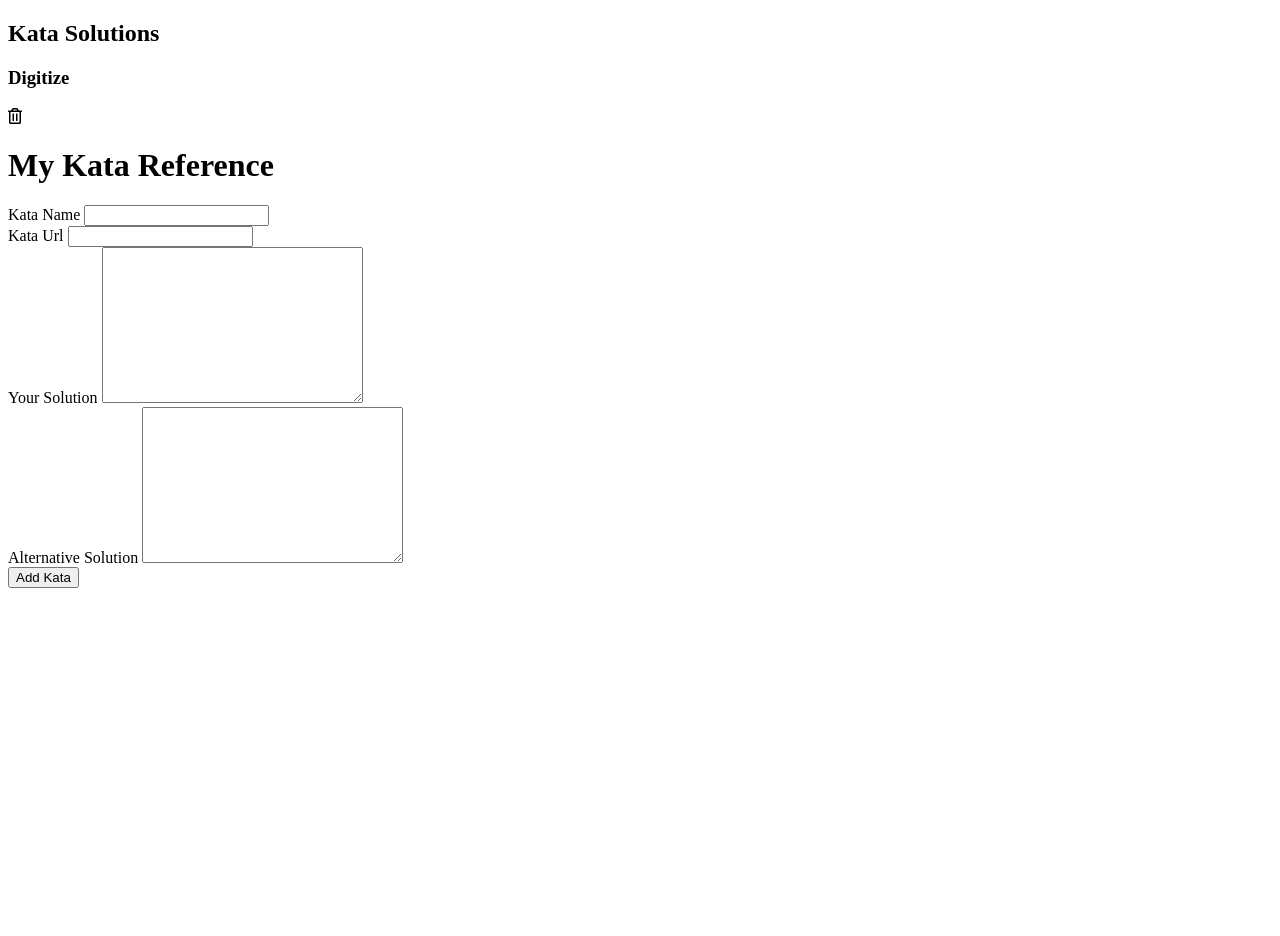
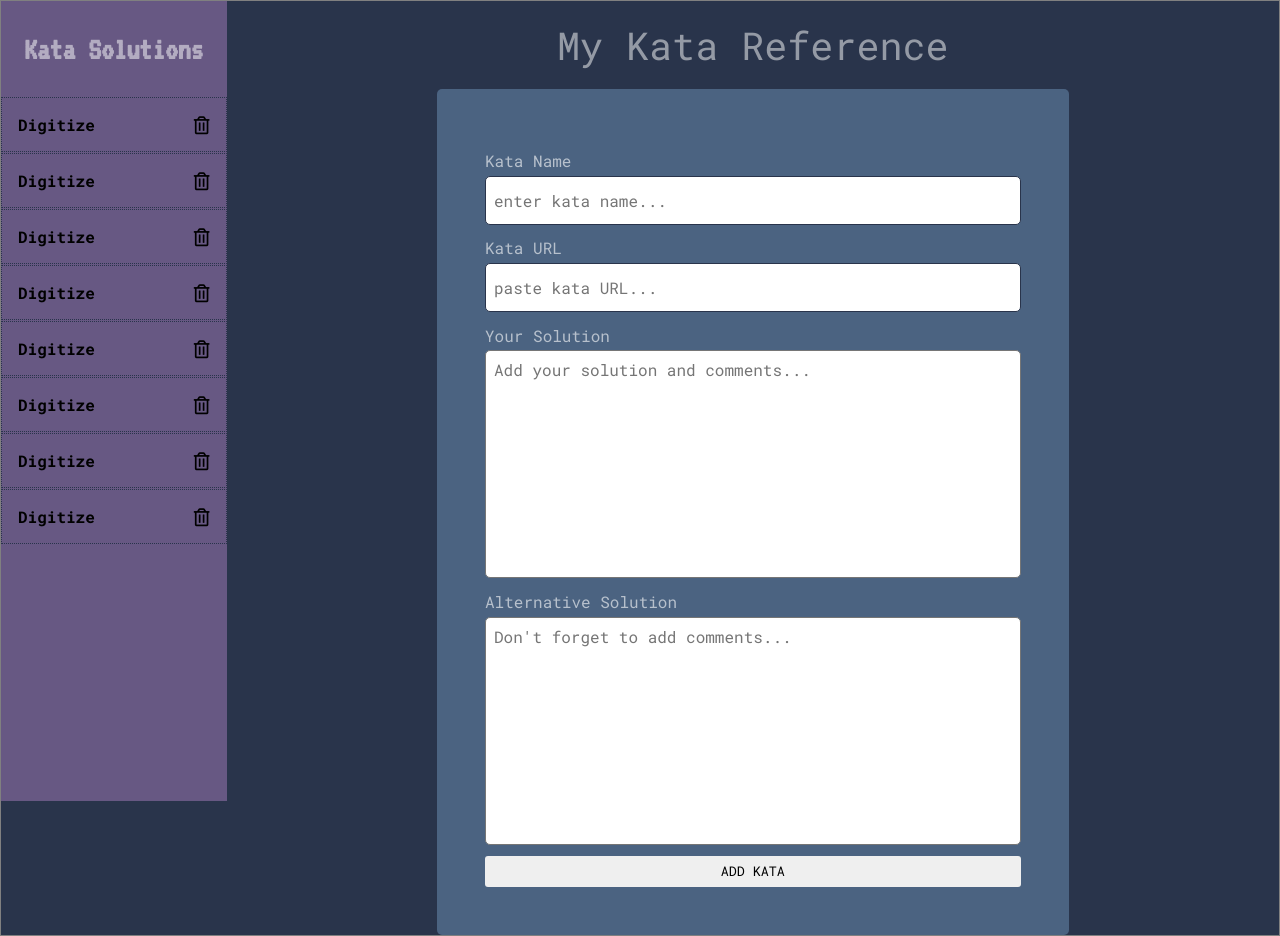
Before and after one commit to shmula1308/CodeWars-Kata-Reference-App-Object-Oriented, a plain HTML site: page index.html in a window 1280 px wide. Before the commit the page ends 800 px from the top, so only its background shows below. Drawn offline with Linux system fonts and the light colour scheme.

Commit message:
css update

```diff
--- a/css/styles.css
+++ b/css/styles.css
@@ -0,0 +1,155 @@
+/* COLOR PALETTE */
+:root {
+  --primary-color: #29344b;
+  --secondary-color: #675883;
+  --tertiary-color: #4b6381;
+  --shadow: rgba(0, 0, 0, 0.12) 0px 1px 3px, rgba(0, 0, 0, 0.24) 0px 1px 2px;
+  --br: 5px;
+}
+
+/* RESETS */
+
+*,
+::before,
+::after {
+  box-sizing: border-box;
+}
+
+body {
+  margin: 0;
+  font-family: "Roboto Mono", monospace;
+  background-color: var(--primary-color);
+}
+
+input[type="text"] {
+  border: none;
+  border: 1px solid var(--primary-color);
+  font-family: inherit;
+  font-size: 1rem;
+  padding: 0.8em 0.5em;
+  border-radius: var(--br);
+  background-color: ;
+}
+
+textarea {
+  font-family: inherit;
+  font-size: 1rem;
+  padding: 0.5em;
+  border-radius: var(--br);
+  resize: none;
+}
+
+label {
+  margin: 0.8em 0 0.3em 0;
+  color: rgba(255, 255, 255, 0.6);
+}
+
+/* GENERAL STYLING */
+
+h1,
+h2,
+h3,
+h4 {
+  margin: 0;
+}
+
+.katas-side-menu {
+  display: flex;
+  flex-direction: column;
+}
+.side-menu-title {
+  font-family: "VT323", monospace;
+  font-size: 2rem;
+  color: rgba(255, 255, 255, 0.5);
+  text-align: center;
+  margin: 1em 0;
+}
+
+.main-title {
+  font-size: 2.4rem;
+  font-weight: 400;
+  color: rgba(255, 255, 255, 0.5);
+  text-align: center;
+  margin: 0.5em 0 0.5em 0;
+}
+
+.kata {
+  display: flex;
+  justify-content: space-between;
+  align-items: center;
+  padding: 1em;
+  margin-bottom: 1px;
+  border: 1px dotted var(--primary-color);
+  cursor: pointer;
+}
+
+.kata:hover {
+  background-color: rgb(75, 99, 129);
+}
+
+.kata-title {
+  font-size: 1rem;
+}
+
+.delete {
+  transition: 0.3s ease;
+  font-size: 18px;
+}
+
+.delete:active {
+  transform: scale(0.9);
+}
+.delete:hover {
+  color: cyan;
+}
+
+/* BUTTONS */
+
+input[type="submit"] {
+  border: none;
+  display: inline-block;
+  width: 100%;
+  padding: 0.5em 0;
+  margin-top: 0.8em;
+  font-family: inherit;
+  border-radius: 3px;
+  outline: none;
+}
+
+input[type="submit"]:active {
+  transform: scale(0.995);
+}
+
+/* LAYOUT */
+
+.app-container {
+  display: grid;
+  grid-template-columns: 1.5fr 7fr;
+  border: 1px solid gray;
+}
+
+.katas-side-menu {
+  height: 100vh;
+  background-color: var(--secondary-color);
+}
+
+.form-container {
+  width: 60%;
+  margin: 0 auto;
+  display: flex;
+  justify-content: center;
+  align-items: center;
+  background-color: var(--tertiary-color);
+  border-radius: var(--br);
+  padding: 3em;
+}
+
+form {
+  width: 600px;
+}
+
+.form-group {
+  width: 100%;
+  display: flex;
+  flex-direction: column;
+}
--- a/index.html
+++ b/index.html
@@ -11,11 +11,11 @@
       integrity="sha384-SZXxX4whJ79/gErwcOYf+zWLeJdY/qpuqC4cAa9rOGUstPomtqpuNWT9wdPEn2fk"
       crossorigin="anonymous"
     />
+    <link rel="preconnect" href="https://fonts.gstatic.com" />
     <link
-      href="https://fonts.googleapis.com/css2?family=VT323&display=swap"
+      href="https://fonts.googleapis.com/css2?family=Roboto+Mono:wght@100;400;700&family=VT323&display=swap"
       rel="stylesheet"
     />
-    <!-- font-family: 'VT323', monospace; -->
     <link rel="stylesheet" href="css/styles.css" />
     <script src="js/script.js" defer></script>
     <title>CodeWars Kata Reference</title>
@@ -28,29 +28,81 @@
           <h3 class="kata-title">Digitize</h3>
           <i class="far fa-trash-alt delete"></i>
         </div>
+        <div class="kata">
+          <h3 class="kata-title">Digitize</h3>
+          <i class="far fa-trash-alt delete"></i>
+        </div>
+        <div class="kata">
+          <h3 class="kata-title">Digitize</h3>
+          <i class="far fa-trash-alt delete"></i>
+        </div>
+        <div class="kata">
+          <h3 class="kata-title">Digitize</h3>
+          <i class="far fa-trash-alt delete"></i>
+        </div>
+        <div class="kata">
+          <h3 class="kata-title">Digitize</h3>
+          <i class="far fa-trash-alt delete"></i>
+        </div>
+        <div class="kata">
+          <h3 class="kata-title">Digitize</h3>
+          <i class="far fa-trash-alt delete"></i>
+        </div>
+        <div class="kata">
+          <h3 class="kata-title">Digitize</h3>
+          <i class="far fa-trash-alt delete"></i>
+        </div>
+        <div class="kata">
+          <h3 class="kata-title">Digitize</h3>
+          <i class="far fa-trash-alt delete"></i>
+        </div>
       </div>
       <main>
         <div class="background-image"></div>
         <h1 class="main-title">My Kata Reference</h1>
+        <div class="form-container">
           <form id="kata-form">
             <div class="form-group">
               <label for="kata-name">Kata Name</label>
-            <input type="text" id="kata-name" class="form-control" />
+              <input
+                type="text"
+                id="kata-name"
+                class="form-control"
+                placeholder="enter kata name..."
+              />
             </div>
             <div class="form-group">
-            <label for="kata-url">Kata Url</label>
-            <input type="text" id="kata-url" class="form-control" />
+              <label for="kata-url">Kata URL</label>
+              <input
+                type="text"
+                id="kata-url"
+                class="form-control"
+                placeholder="paste kata URL..."
+              />
             </div>
             <div class="form-group">
               <label for="kata-url">Your Solution</label>
-            <textarea name="" id="" cols="30" rows="10"></textarea>
+              <textarea
+                name=""
+                id=""
+                cols="30"
+                rows="10"
+                placeholder="Add your solution and comments..."
+              ></textarea>
             </div>
             <div class="form-group">
               <label for="kata-url">Alternative Solution</label>
-            <textarea name="" id="" cols="30" rows="10"></textarea>
+              <textarea
+                name=""
+                id=""
+                cols="30"
+                rows="10"
+                placeholder="Don't forget to add comments..."
+              ></textarea>
             </div>
-          <input type="submit" value="Add Kata" />
+            <input type="submit" value="ADD KATA" />
           </form>
+        </div>
       </main>
     </div>
     <main style="display: none">
```
Lines whose indentation alone changed are shown as unchanged.
